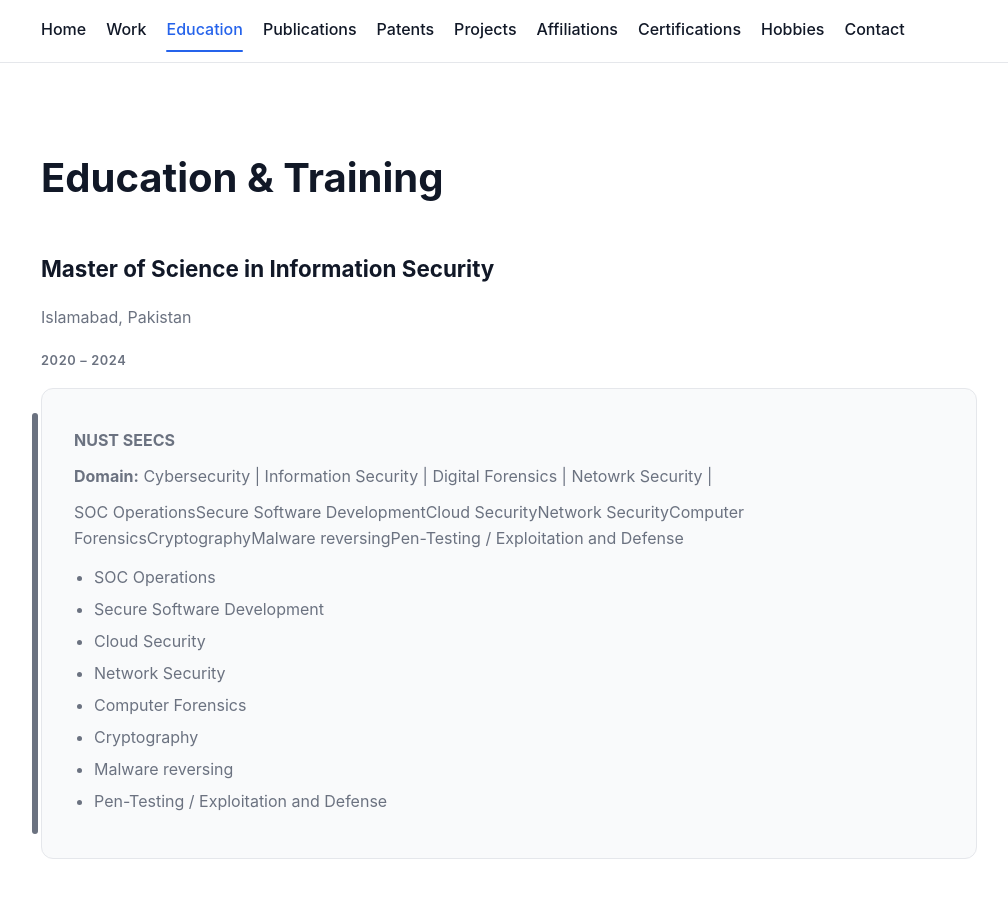
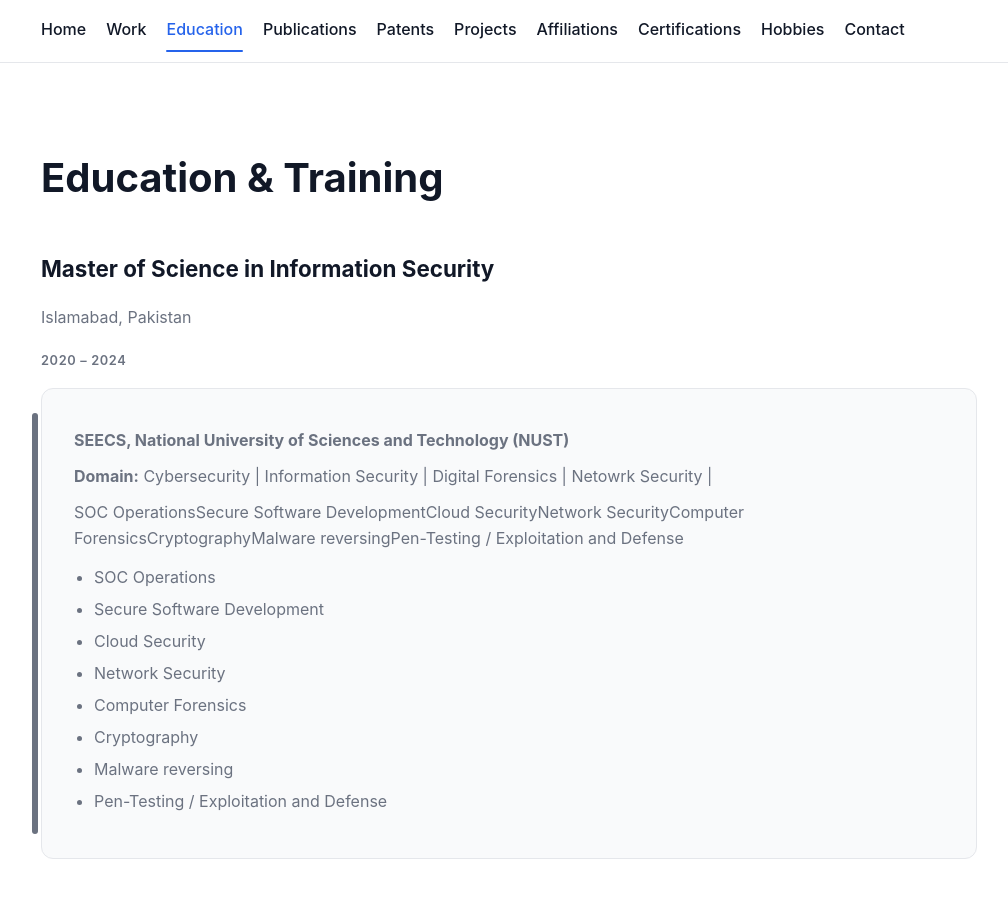
Before and after one commit to bilal-ismail/bilal-ismail.github.io, a Jekyll site: the page built from education.md, in a window 1280 px wide and 900 px high. Shown: the whole window, without its empty margins (131-1139 px from the left). Built offline with Jekyll 4.4.1, drawn with Linux system fonts in a browser that asks for light colours.

Commit message:
Update education.yml

```diff
--- a/_data/education.yml
+++ b/_data/education.yml
@@ -1,5 +1,5 @@
 - title: Master of Science in Information Security
-  institution: NUST SEECS
+  institution: SEECS, National University of Sciences and Technology (NUST)
   location: Islamabad, Pakistan
   start: 2020
   finish: 2024
```
